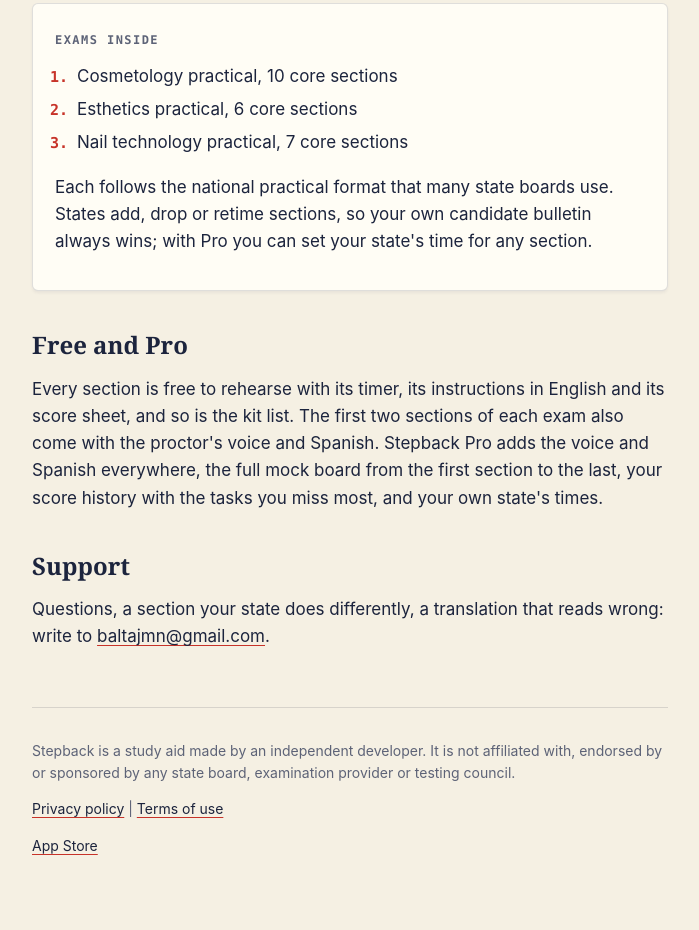
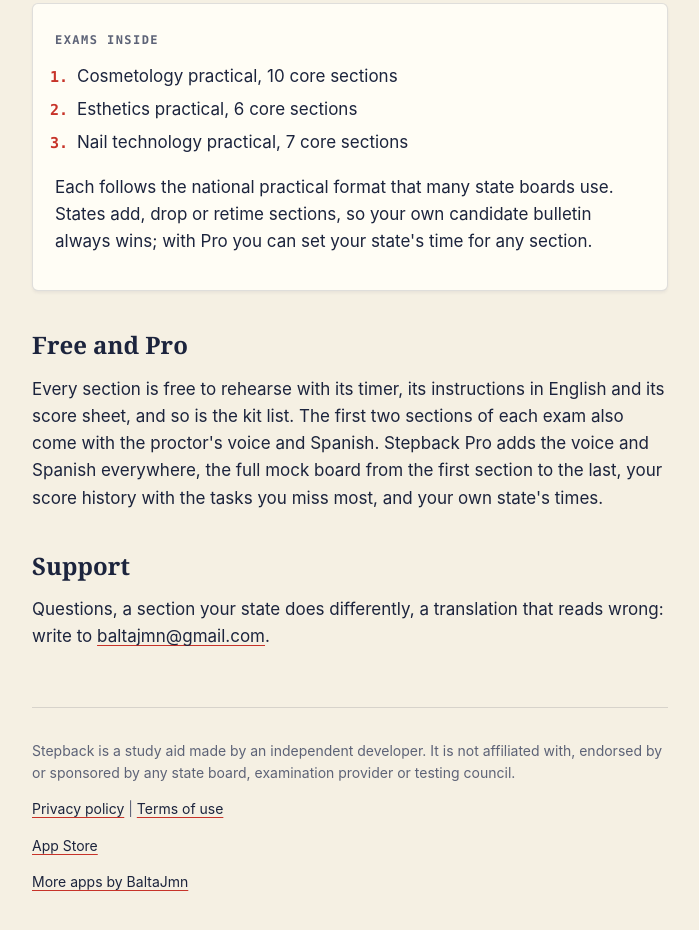
Before and after one commit to BaltaJmn/stepback-privacy, a plain HTML site: page index.html in a window 1280 px wide. Shown: the part 833-1763 px from the top of the page, without its empty margins (290-989 px from the left). Drawn offline with Linux system fonts and the light colour scheme.

Commit message:
Footer link to all apps at baltajmn.dev
Co-Authored-By: Claude Opus 5.5 <noreply@anthropic.com>

```diff
--- a/index.html
+++ b/index.html
@@ -48,7 +48,8 @@
 <footer>
 <p>Stepback is a study aid made by an independent developer. It is not affiliated with, endorsed by or sponsored by any state board, examination provider or testing council.</p>
 <p><a href="privacy/">Privacy policy</a> | <a href="https://www.apple.com/legal/internet-services/itunes/dev/stdeula/">Terms of use</a></p>
- <a href="https://apps.apple.com/app/apple-store/id6836683872?pt=129564006&amp;ct=web-home&amp;mt=8">App Store</a></footer>
+ <a href="https://apps.apple.com/app/apple-store/id6836683872?pt=129564006&amp;ct=web-home&amp;mt=8">App Store</a><p><a href="https://baltajmn.dev/">More apps by BaltaJmn</a></p>
+</footer>
 </main>
 </body>
 </html>
```
Also changed, not shown: privacy/index.html (+1 -0 lines).
